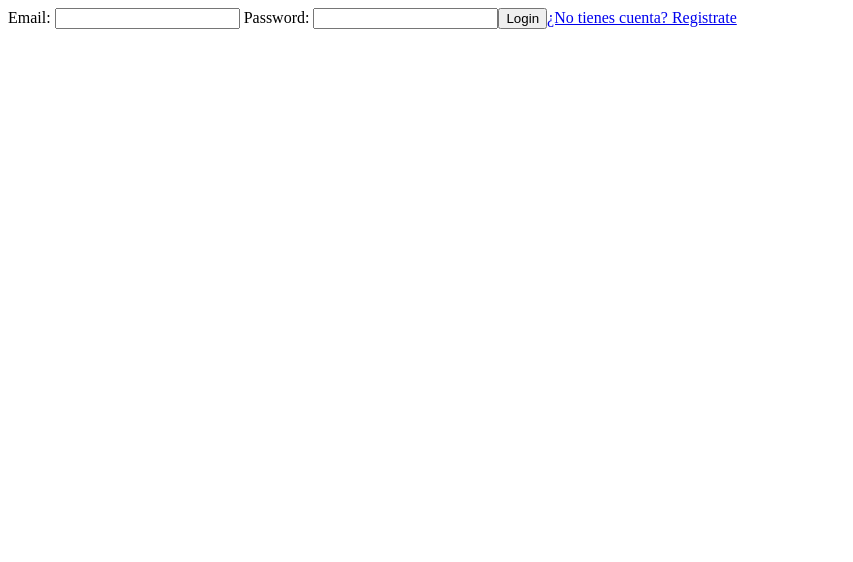
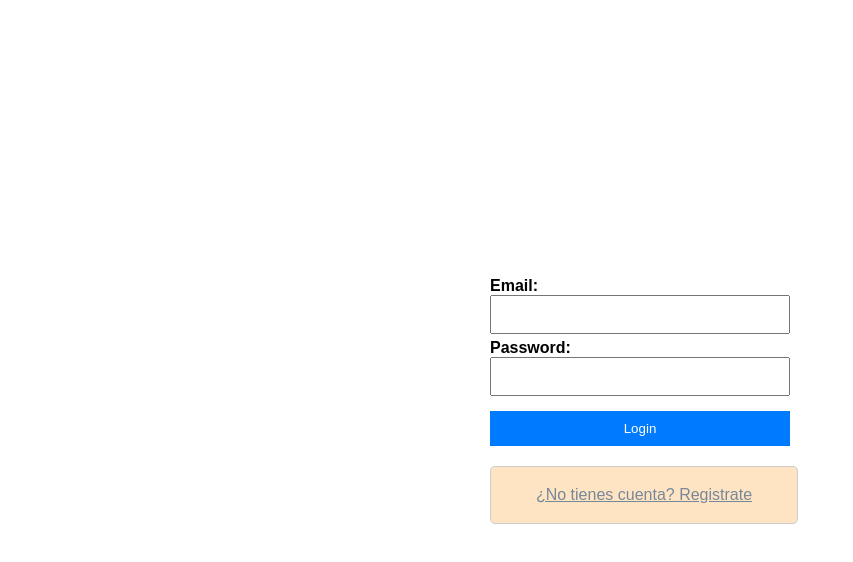
Before and after one commit to ftalaveram01/habitos-web, an Angular app: page / in a window 1280 px wide. Shown: the top 562 px of the page, without its empty margins (0-853 px from the left). Built offline with nearby package versions, Linux system fonts and the light colour scheme.

Commit message:
estilos nuevos para login

```diff
--- a/src/app/Components/login/login.component.css
+++ b/src/app/Components/login/login.component.css
@@ -0,0 +1,55 @@
+.container {
+    display: flex;
+    flex-direction: column;
+    align-items: center;
+    justify-content: center;
+    height: 100vh;
+    font-family: Arial, Helvetica, sans-serif;
+}
+
+.form-group {
+    margin-bottom: 15px;
+    width: 100%;
+    max-width: 300px;
+}
+
+label {
+    display: block;
+    margin-bottom: 5px;
+    font-weight: bold;
+}
+
+input, button {
+    width: 100%;
+    padding: 10px;
+    box-sizing: border-box;
+}
+
+button {
+    margin-top: 10px;
+    background-color: #007bff;
+    color: white;
+    border: none;
+    cursor: pointer;
+}
+
+button:hover {
+    background-color: #0056b3;
+}
+
+#registrar{
+    display: block;
+    margin-top: 20px;
+    background-color: bisque;
+    border: 1px solid #ccc;
+    border-radius: 5px;
+    text-align: center;
+    width: 100%;
+    padding: 3px;
+    color: lightslategrey;
+}
+
+#registrar:hover{
+    background-color: #f5f5f5;
+    color: black;
+}
--- a/src/app/Components/login/login.component.html
+++ b/src/app/Components/login/login.component.html
@@ -1,5 +1,5 @@
 <div class="container">
-    <form (ngSubmit)="onSubmit()">
+    <form class="form-group" (ngSubmit)="onSubmit()">
         <label>
             Email:
             <input type="email" [(ngModel)]="email" name="email" required>
@@ -9,6 +9,12 @@
             <input type="password" [(ngModel)]="password" name="password" required>
         </label>
         <button type="submit">Login</button>
-        <a href="http://localhost:4200/register">¿No tienes cuenta? Registrate</a>
+
+        <a href="http://localhost:4200/register" id="registrar">
+            <p>
+                ¿No tienes cuenta? Registrate
+            </p>
+        </a>
+
     </form>
 </div>
```
Also changed, not shown: 2 other files (tests, documents, lock files or other folders).
